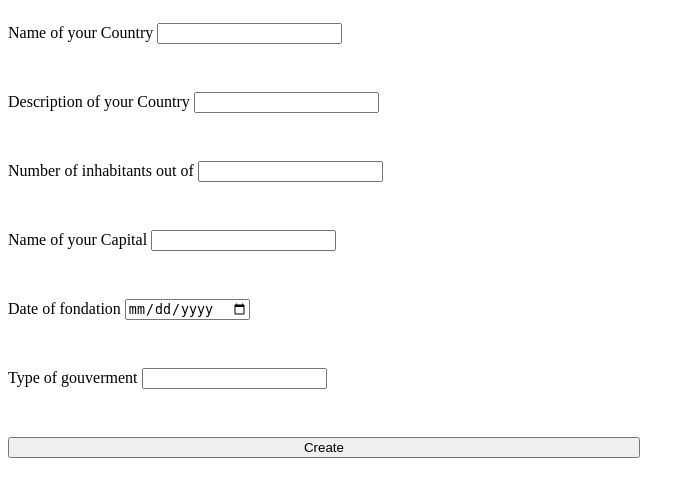
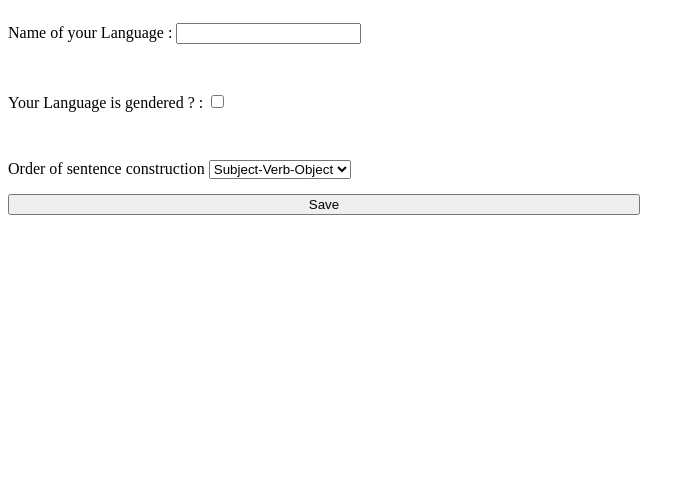
Before and after one commit to Akiliyh/Workshop---Backend, a Flask app: template templates/form_language.html in a window 1280 px wide. Shown: the top 497 px of the page, without its empty margins (0-695 px from the left). Run offline with Flask 3, Linux system fonts and the light colour scheme; the template is opened without the code that fills it, so the values that code supplies are empty.

Commit message:
formulaire v2

```diff
--- a/static/styles/styles.css
+++ b/static/styles/styles.css
@@ -45,3 +45,33 @@ tfoot th {
 tfoot td {
   font-weight: bold;
 }
+
+
+
+
+
+
+/* style du pop up de form_country pour les pourcentages, à modifier au besoin */
+
+.modal {
+  display: none;
+  position: fixed;
+  z-index: 1000;
+  top: 0; left: 0;
+  width: 100%; height: 100%;
+  justify-content: center;
+  align-items: center;
+}
+
+.modal-content {
+  padding: 20px;
+  width: 300px;
+  text-align: center;
+  position: relative;
+}
+
+.close {
+  position: absolute;
+  top: 10px;
+  right: 15px;
+}
--- a/templates/form_language.html
+++ b/templates/form_language.html
@@ -5,32 +5,31 @@
     <meta charset="UTF-8">
     <meta name="viewport" content="width=device-width, initial-scale=1.0">
     <link rel="stylesheet" href="{{ url_for('static',filename='styles/styles.css') }}">
-    <title>Create your own Country</title>
+    <title>Create your own Language</title>
 </head>
 
 <body>
     <form action="/ajout" method='POST'>
         <label for="form"></label>
 
-        <label for="name">Name of your Country
+        <label for="name">Name of your Language :
             <input type="text" name="name" max="50" required value="{{content['name']}}"></label><br>
 
-        <label for="desc">Description of your Country
-            <input type="text" name="desc" max="500" value="{{content['how my Country is']}}"></label><br>
+        <label for="gend">Your Language is gendered ? :
+            <input type="checkbox" name="gend" value="oui"></label><br>
 
-        <label for="nbHab">Number of inhabitants out of <!--nombre d'habitant restant-->
-            <input type="number" name="nbHab" max="10000" required value="{{content['inhabitants']}}"></label><br>
+        <label for="order">Order of sentence construction
+            <select name="order">
+                <option value="1">Subject-Verb-Object</option>
+                <option value="2">Subject-Object-Verb</option>
+                <option value="3">Verb-Subject-Object</option>
+                <option value="4">Verb-Object-Subject</option>
+                <option value="5">Object-Subject-Verb</option>
+                <option value="6">Object-Verb-Subject</option>
+            </select>
+        </label>
 
-        <label for="cap">Name of your Capital
-            <input type="text" name="cap" max="50" value="{{content['capital']}}"></label><br>
-
-        <label for="date">Date of fondation
-            <input type="date" name="date" value="{{content['date']}}"></label><br>
-
-        <label for="gouv">Type of gouverment
-            <input type="text" name="gouv" max="100" value="{{content['gouvernement']}}"></label><br>
-
-        <input type="submit" value="Create">
+        <input type="submit" value="Save">
     </form>
 </body>
 
```
Also changed, not shown: templates/form_country.html (+31 -3 lines), templates/form_point_of_interest.html (added, +34 -0 lines), README.md.
